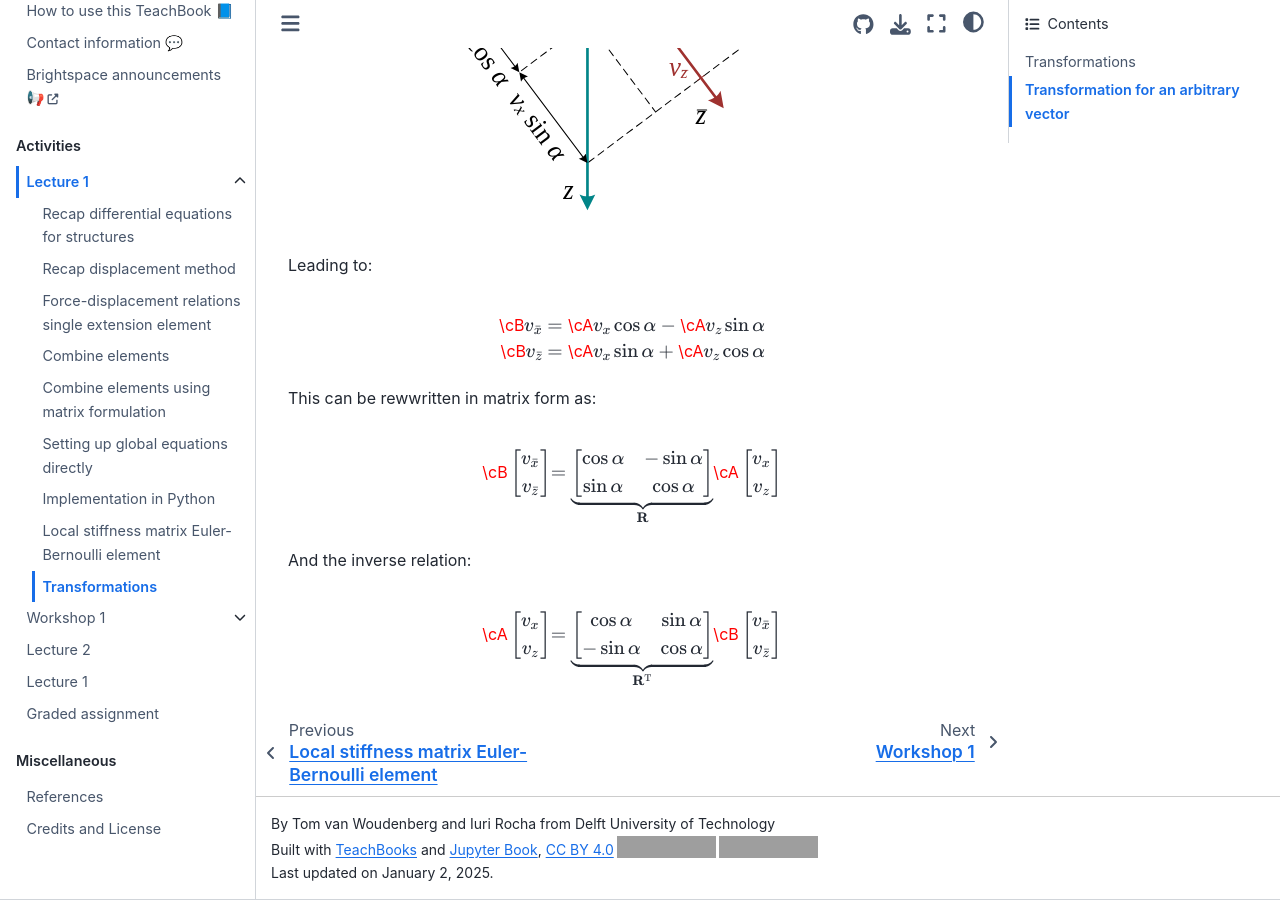
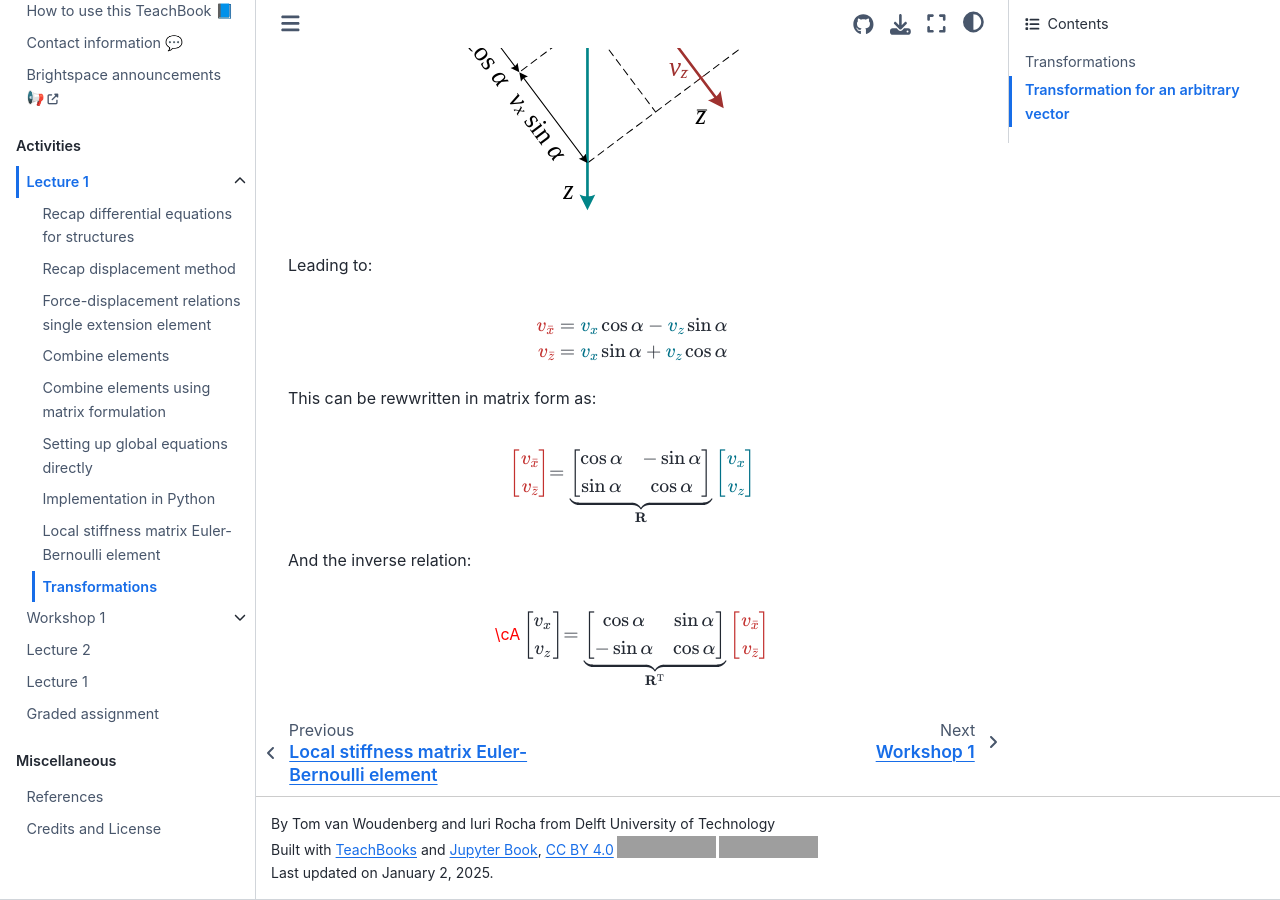
Before and after one commit to sophietenhoor/book, a Jupyter Book: the page built from book/lecture1/transformations.md, in a window 1280 px wide and 900 px high, scrolled down 1853 px. Built offline with Jupyter Book 1.0.4 settings and Sphinx 7.4.7 and the Sphinx Book theme 1.1.4, drawn with Linux system fonts in a browser that asks for light colours; pages that are not in the unit, such as notebooks, are missing from menus; comment, search, counter and statistics services are not loaded; grey boxes are pictures that could not be loaded.

Commit message:
fix all colours

```diff
--- a/book/lecture1/transformations.md
+++ b/book/lecture1/transformations.md
@@ -32,13 +32,13 @@ The relations between the components can be found using geometry:
 Leading to:
 
 $$
-{\cB\color{cB}v_{\bar{x}}} = {\cA\color{cA}v_x} \cos\alpha - {\cA\color{cA}v_z} \sin \alpha \\
-{\cB\color{cB}v_{\bar{z}}} = {\cA\color{cA}v_x} \sin\alpha + {\cA\color{cA}v_z} \cos \alpha
+\class{cB}{v_{\bar{x}}} = \class{cA}{v_x} \cos\alpha - \class{cA}{v_z} \sin \alpha \\
+\class{cB}{v_{\bar{z}}} = \class{cA}{v_x} \sin\alpha + \class{cA}{v_z} \cos \alpha
 $$
 
 This can be rewwritten in matrix form as:
 
-$$ {\cB\color{cB}
+$$ \class{cB}{
       \begin{bmatrix}
 	v_{\bar{x}} \\ v_{\bar{z}}
       \end{bmatrix}
@@ -53,7 +53,7 @@ $$ {\cB\color{cB}
       }
       _\mathbf{R}
       }
-      {\cA\color{cA}
+      \class{cA}{
       \begin{bmatrix}
 	v_x \\ v_z
       \end{bmatrix}
@@ -77,7 +77,7 @@ $$
       }
       _{\mathbf{R}^\mrm{T}}
       }
-      {\cB\color{cB}
+      \class{cB}{
       \begin{bmatrix}
 	v_{\bar{x}} \\ v_{\bar{z}}
       \end{bmatrix}
```
Also changed, not shown: book/lecture1/combine.md (+3 -3 lines), book/lecture1/matrix.md (+4 -4 lines), book/lecture1/recap.md (+1 -1 lines), book/lecture1/recap.ipynb.
